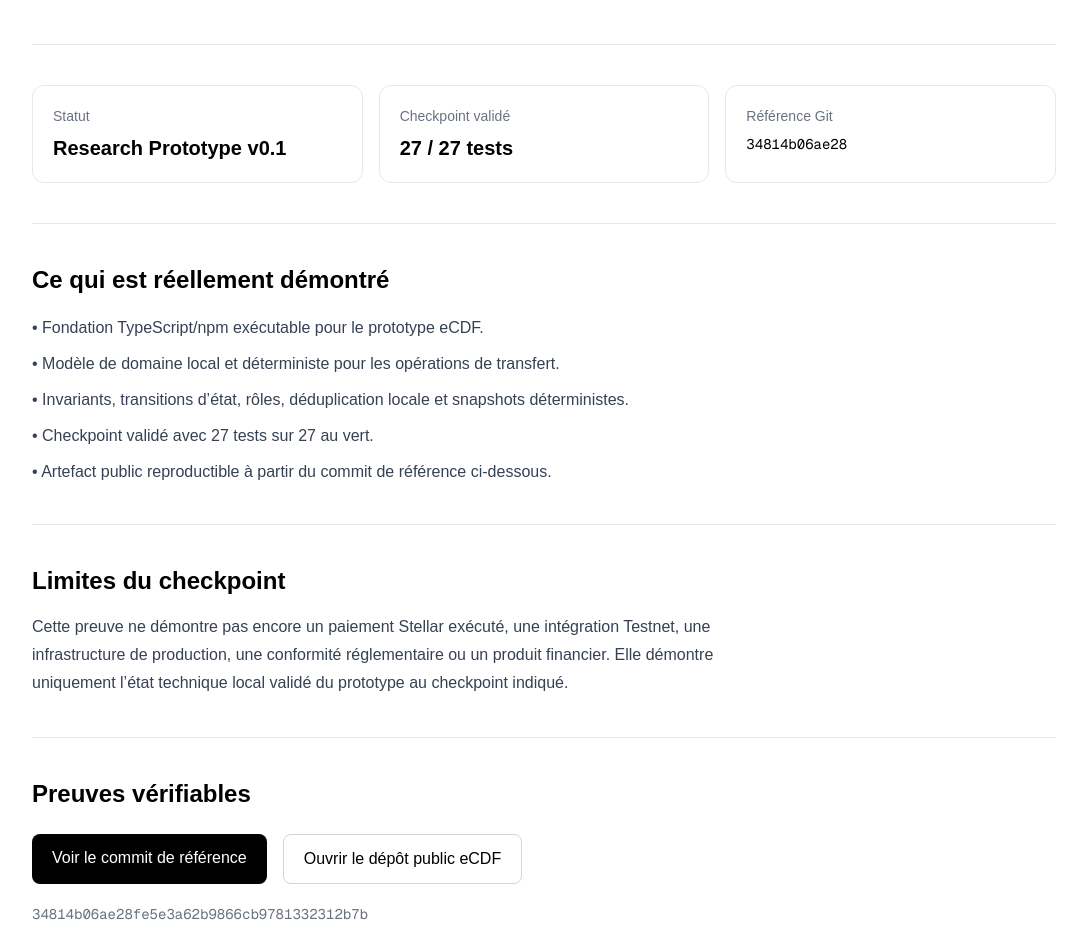
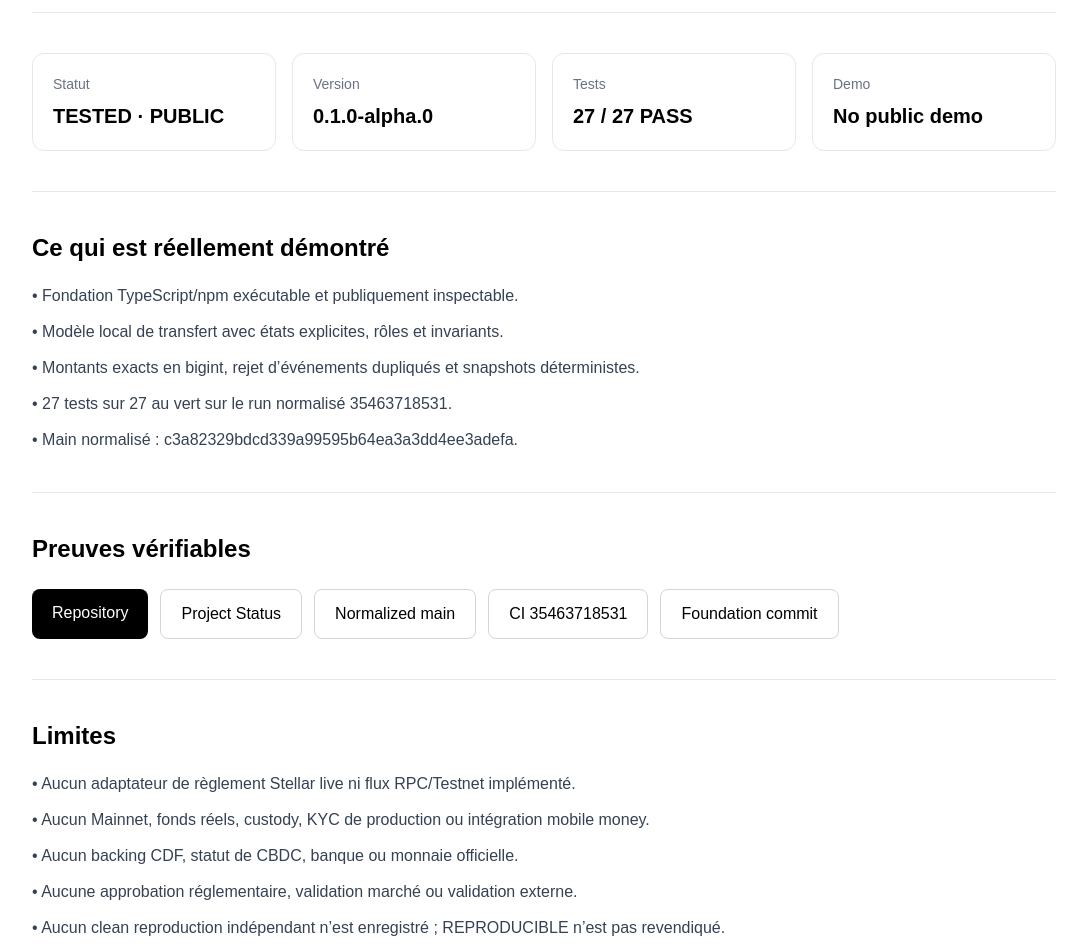
Before and after one commit to Emeraude-Kiangana/Portfolio-ai, a Next.js app: page /open-technologies-portfolio/projects/ecdf in a window 1280 px wide. Shown: the part 320-1272 px from the top of the page, without its empty margins (96-1183 px from the left). Built offline with nearby package versions, Linux system fonts and the light colour scheme.

Commit message:
docs(p01): synchronize eCDF evidence page

```diff
--- a/src/app/projects/ecdf/page.tsx
+++ b/src/app/projects/ecdf/page.tsx
@@ -1,12 +1,21 @@
-const repoUrl = 'https://github.com/Emeraude-Kiangana/ecdf';
-const checkpointSha = '34814b06ae28fe5e3a62b9866cb9781332312b7b';
-const checkpointUrl = `${repoUrl}/commit/${checkpointSha}`;
+const repoUrl = "https://github.com/Emeraude-Kiangana/ecdf";
+const normalizedMain = "c3a82329bdcd339a99595b64ea3a3dd4ee3adefa";
+const foundationSha = "34814b06ae28fe5e3a62b9866cb9781332312b7b";
+const normalizedCi = "35463718531";
 
 export default function ECDFProjectPage() {
+  const statusUrl = repoUrl + "/blob/main/docs/PROJECT-STATUS.md";
+  const normalizedMainUrl = repoUrl + "/commit/" + normalizedMain;
+  const foundationUrl = repoUrl + "/commit/" + foundationSha;
+  const ciUrl = repoUrl + "/actions/runs/" + normalizedCi;
+
   return (
     <main className="min-h-screen bg-white px-6 py-16 text-black sm:px-10 lg:px-24">
       <div className="mx-auto max-w-5xl">
-        <a href="/open-technologies-portfolio/" className="text-sm underline underline-offset-4">
+        <a
+          href="/open-technologies-portfolio/"
+          className="text-sm underline underline-offset-4 focus:outline-none focus:ring-2 focus:ring-black focus:ring-offset-2"
+        >
           ← Retour au portfolio
         </a>
 
@@ -16,69 +25,76 @@ export default function ECDFProjectPage() {
           </p>
           <h1 className="mt-3 text-5xl font-bold tracking-tight">eCDF</h1>
           <p className="mt-5 max-w-3xl text-lg leading-8 text-gray-700">
-            Prototype de recherche technologique qui étudie comment un transfert de valeur de test,
-            modélisé comme une machine à états explicite, peut produire un résultat vérifiable et
-            reproductible avant toute intégration réseau ou usage financier réel.
+            Prototype TypeScript de recherche pour expérimenter un cycle local de transfert de
+            valeur explicite, déterministe et testable avant toute intégration de règlement réseau.
           </p>
         </header>
 
-        <section className="grid gap-4 py-10 sm:grid-cols-3">
+        <section className="grid gap-4 py-10 sm:grid-cols-4">
           <div className="rounded-xl border border-gray-200 p-5">
             <p className="text-sm text-gray-500">Statut</p>
-            <p className="mt-2 text-xl font-semibold">Research Prototype v0.1</p>
+            <p className="mt-2 text-xl font-semibold">TESTED · PUBLIC</p>
           </div>
           <div className="rounded-xl border border-gray-200 p-5">
-            <p className="text-sm text-gray-500">Checkpoint validé</p>
-            <p className="mt-2 text-xl font-semibold">27 / 27 tests</p>
+            <p className="text-sm text-gray-500">Version</p>
+            <p className="mt-2 text-xl font-semibold">0.1.0-alpha.0</p>
           </div>
           <div className="rounded-xl border border-gray-200 p-5">
-            <p className="text-sm text-gray-500">Référence Git</p>
-            <p className="mt-2 break-all font-mono text-sm">34814b06ae28</p>
+            <p className="text-sm text-gray-500">Tests</p>
+            <p className="mt-2 text-xl font-semibold">27 / 27 PASS</p>
+          </div>
+          <div className="rounded-xl border border-gray-200 p-5">
+            <p className="text-sm text-gray-500">Demo</p>
+            <p className="mt-2 text-xl font-semibold">No public demo</p>
           </div>
         </section>
 
         <section className="border-t border-gray-200 py-10">
           <h2 className="text-2xl font-bold">Ce qui est réellement démontré</h2>
           <ul className="mt-5 space-y-3 text-gray-700">
-            <li>• Fondation TypeScript/npm exécutable pour le prototype eCDF.</li>
-            <li>• Modèle de domaine local et déterministe pour les opérations de transfert.</li>
-            <li>• Invariants, transitions d’état, rôles, déduplication locale et snapshots déterministes.</li>
-            <li>• Checkpoint validé avec 27 tests sur 27 au vert.</li>
-            <li>• Artefact public reproductible à partir du commit de référence ci-dessous.</li>
+            <li>• Fondation TypeScript/npm exécutable et publiquement inspectable.</li>
+            <li>• Modèle local de transfert avec états explicites, rôles et invariants.</li>
+            <li>• Montants exacts en bigint, rejet d’événements dupliqués et snapshots déterministes.</li>
+            <li>• 27 tests sur 27 au vert sur le run normalisé {normalizedCi}.</li>
+            <li>• Main normalisé : {normalizedMain}.</li>
           </ul>
         </section>
 
         <section className="border-t border-gray-200 py-10">
-          <h2 className="text-2xl font-bold">Limites du checkpoint</h2>
-          <p className="mt-4 max-w-3xl leading-7 text-gray-700">
-            Cette preuve ne démontre pas encore un paiement Stellar exécuté, une intégration Testnet,
-            une infrastructure de production, une conformité réglementaire ou un produit financier.
-            Elle démontre uniquement l’état technique local validé du prototype au checkpoint indiqué.
-          </p>
+          <h2 className="text-2xl font-bold">Preuves vérifiables</h2>
+          <div className="mt-6 flex flex-wrap gap-3">
+            <a href={repoUrl} target="_blank" rel="noopener noreferrer" className="rounded-lg bg-black px-5 py-3 text-center font-medium text-white hover:bg-gray-800 focus:outline-none focus:ring-2 focus:ring-black focus:ring-offset-2">
+              Repository
+            </a>
+            <a href={statusUrl} target="_blank" rel="noopener noreferrer" className="rounded-lg border border-gray-300 px-5 py-3 text-center font-medium hover:bg-gray-50 focus:outline-none focus:ring-2 focus:ring-black focus:ring-offset-2">
+              Project Status
+            </a>
+            <a href={normalizedMainUrl} target="_blank" rel="noopener noreferrer" className="rounded-lg border border-gray-300 px-5 py-3 text-center font-medium hover:bg-gray-50 focus:outline-none focus:ring-2 focus:ring-black focus:ring-offset-2">
+              Normalized main
+            </a>
+            <a href={ciUrl} target="_blank" rel="noopener noreferrer" className="rounded-lg border border-gray-300 px-5 py-3 text-center font-medium hover:bg-gray-50 focus:outline-none focus:ring-2 focus:ring-black focus:ring-offset-2">
+              CI {normalizedCi}
+            </a>
+            <a href={foundationUrl} target="_blank" rel="noopener noreferrer" className="rounded-lg border border-gray-300 px-5 py-3 text-center font-medium hover:bg-gray-50 focus:outline-none focus:ring-2 focus:ring-black focus:ring-offset-2">
+              Foundation commit
+            </a>
+          </div>
         </section>
 
         <section className="border-t border-gray-200 py-10">
-          <h2 className="text-2xl font-bold">Preuves vérifiables</h2>
-          <div className="mt-6 flex flex-col gap-4 sm:flex-row">
-            <a
-              href={checkpointUrl}
-              target="_blank"
-              rel="noopener noreferrer"
-              className="rounded-lg bg-black px-5 py-3 text-center font-medium text-white hover:bg-gray-800"
-            >
-              Voir le commit de référence
-            </a>
-            <a
-              href={repoUrl}
-              target="_blank"
-              rel="noopener noreferrer"
-              className="rounded-lg border border-gray-300 px-5 py-3 text-center font-medium hover:bg-gray-50"
-            >
-              Ouvrir le dépôt public eCDF
-            </a>
-          </div>
-          <p className="mt-5 break-all font-mono text-sm text-gray-500">{checkpointSha}</p>
+          <h2 className="text-2xl font-bold">Limites</h2>
+          <ul className="mt-5 space-y-3 text-gray-700">
+            <li>• Aucun adaptateur de règlement Stellar live ni flux RPC/Testnet implémenté.</li>
+            <li>• Aucun Mainnet, fonds réels, custody, KYC de production ou intégration mobile money.</li>
+            <li>• Aucun backing CDF, statut de CBDC, banque ou monnaie officielle.</li>
+            <li>• Aucune approbation réglementaire, validation marché ou validation externe.</li>
+            <li>• Aucun clean reproduction indépendant n’est enregistré ; REPRODUCIBLE n’est pas revendiqué.</li>
+          </ul>
         </section>
+
+        <footer className="border-t border-gray-200 py-8 text-sm text-gray-500">
+          Last verified: 2026-09-19 · License: Apache-2.0
+        </footer>
       </div>
     </main>
   );
```
